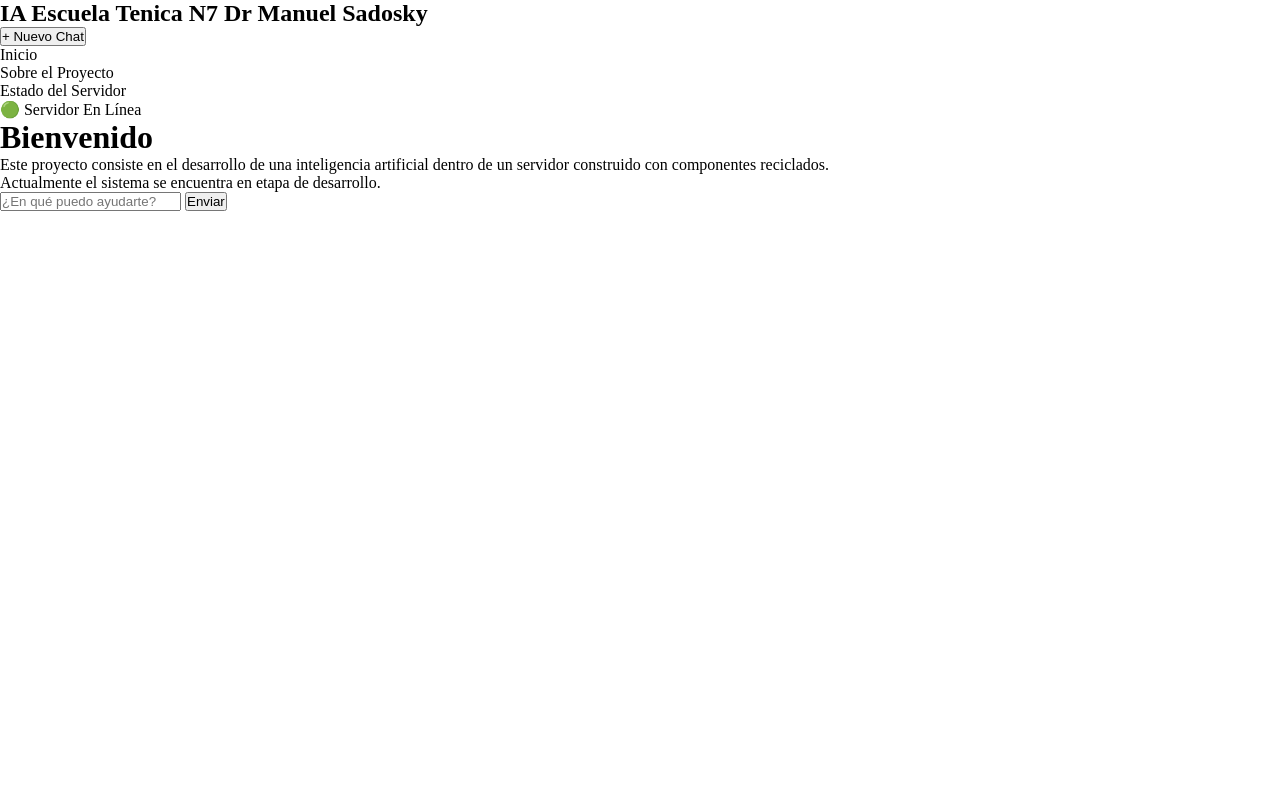
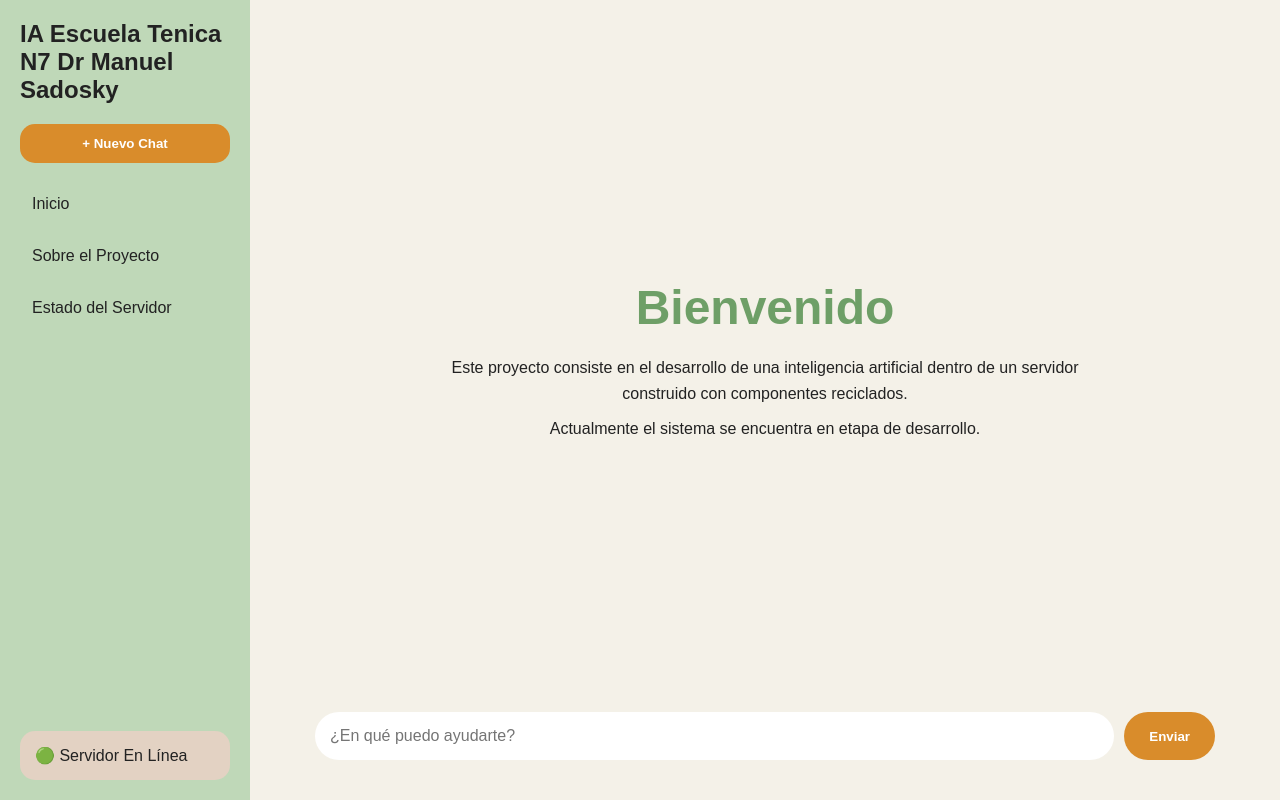
Before and after one commit to hml77/ProyectoIaEt7, a plain HTML site: page frontend/index.html in a window 1280 px wide. Drawn offline with Linux system fonts and the light colour scheme.

Commit message:
style.css

```diff
--- a/frontend/style.css
+++ b/frontend/style.css
@@ -1,4 +1,127 @@
 *{
-    padding: 0;
-    margin: 0;
+margin:0;
+padding:0;
+box-sizing:border-box;
+font-family:Arial, sans-serif;
 }
+
+body{
+background:#F4F1E8;
+color:#222222;
+height:100vh;
+}
+
+.contenedor{
+display:flex;
+height:100vh;
+}
+
+aside{
+width:250px;
+background:#BFD8B8;
+padding:20px;
+display:flex;
+flex-direction:column;
+gap:20px;
+}
+
+aside h2{
+color:#222222;
+}
+
+aside button{
+padding:12px;
+border:none;
+border-radius:15px;
+background:#D98C2B;
+color:white;
+font-weight:bold;
+cursor:pointer;
+}
+
+nav{
+display:flex;
+flex-direction:column;
+gap:10px;
+}
+
+nav p{
+padding:12px;
+border-radius:10px;
+cursor:pointer;
+}
+
+nav p:hover{
+background:#6E9F67;
+color:white;
+}
+
+.estado{
+margin-top:auto;
+padding:15px;
+background:#E3D2C3;
+border-radius:15px;
+}
+
+main{
+flex:1;
+display:flex;
+flex-direction:column;
+height:100vh;
+padding:20px;
+}
+
+.mensajes{
+flex:1;
+display:flex;
+flex-direction:column;
+justify-content:center;
+align-items:center;
+text-align:center;
+max-width:700px;
+margin:auto;
+}
+
+.mensajes h1{
+color:#6E9F67;
+margin-bottom:20px;
+font-size:3rem;
+}
+
+.mensajes p{
+margin-bottom:10px;
+line-height:1.6;
+}
+
+.chat{
+display:flex;
+gap:10px;
+width:100%;
+max-width:900px;
+margin:0 auto;
+padding-bottom:20px;
+}
+
+.chat input{
+flex:1;
+padding:15px;
+border:none;
+border-radius:25px;
+background:white;
+outline:none;
+font-size:16px;
+}
+
+.chat button{
+padding:15px 25px;
+border:none;
+border-radius:25px;
+background:#D98C2B;
+color:white;
+font-weight:bold;
+cursor:pointer;
+}
+
+.chat button:hover{
+opacity:0.9;
+}
```
